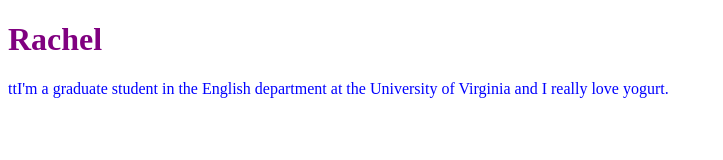
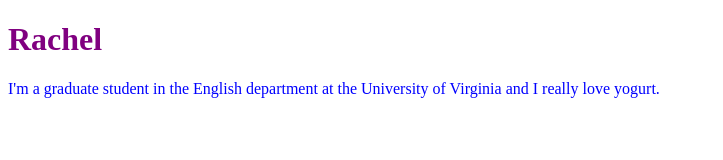
Before and after one commit to rretica/rretica.github.io, a plain HTML site: page index.html in a window 1280 px wide. Shown: the whole page, without its empty margins (0-723 px from the left). Drawn offline with Linux system fonts and the light colour scheme.

```diff
--- a/index.html
+++ b/index.html
@@ -11,7 +11,7 @@
         <h1>Rachel</h1>
     </header>
     <main>
-        <p>ttI'm a graduate student in the English department at the University of Virginia and I really love yogurt.</p>
+        <p>I'm a graduate student in the English department at the University of Virginia and I really love yogurt.</p>
     </main>
 
 </body>
--- a/style.css
+++ b/style.css
@@ -11,5 +11,5 @@ header
     color:purple
 }
 p
-{color:blue;
+{   color:blue;
 }
```
Also changed, not shown: 2 other files.
